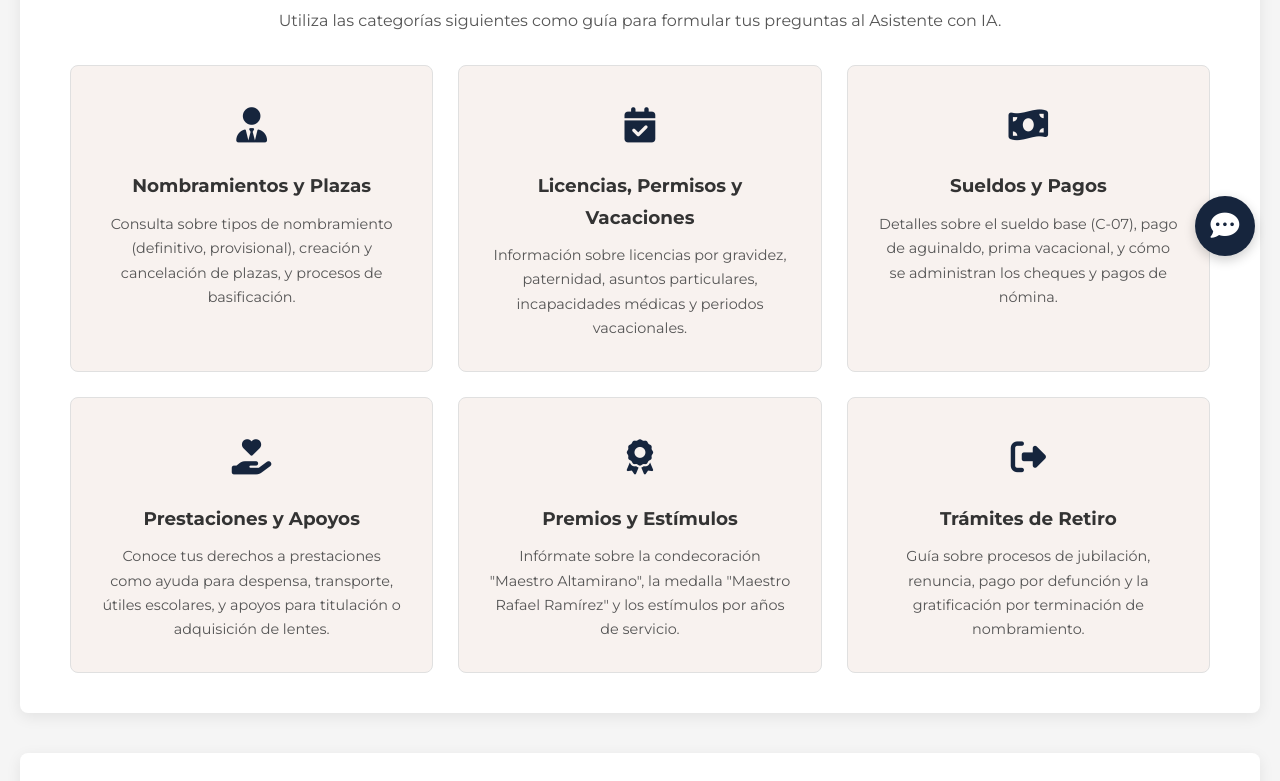
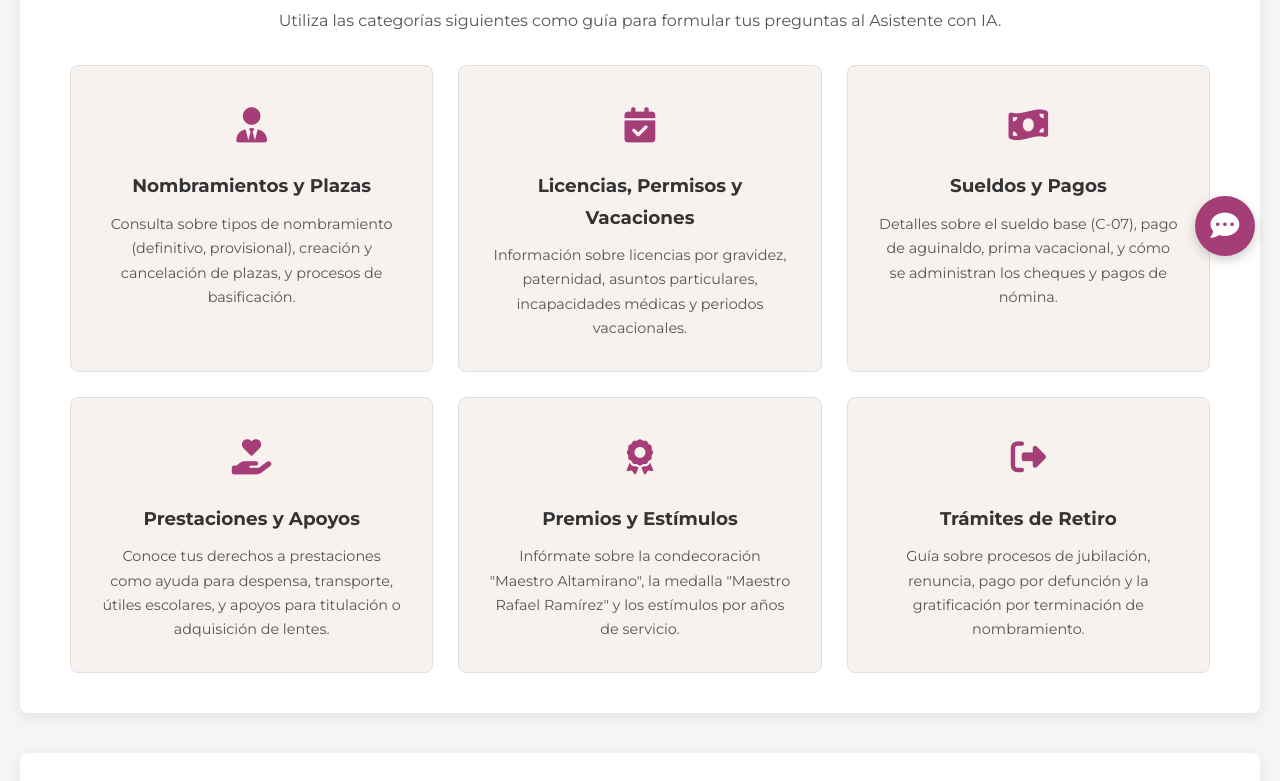
Before and after one commit to Engineer21204/ProyectoColaborativo, a plain HTML site: page PaginaWeb/index.html in a window 1280 px wide. Shown: the part 519-1300 px from the top of the page. Drawn offline with Linux system fonts and the light colour scheme.

Commit message:
Cambio de color

```diff
--- a/PaginaWeb/style.css
+++ b/PaginaWeb/style.css
@@ -1,5 +1,5 @@
    :root {
-            --gob-blue-dark: #16253d;
+            --gob-blue-dark: #a53e76;
             --gob-blue: #252c48;
             --text-dark: #333333;
             --text-light: #555555;
```
